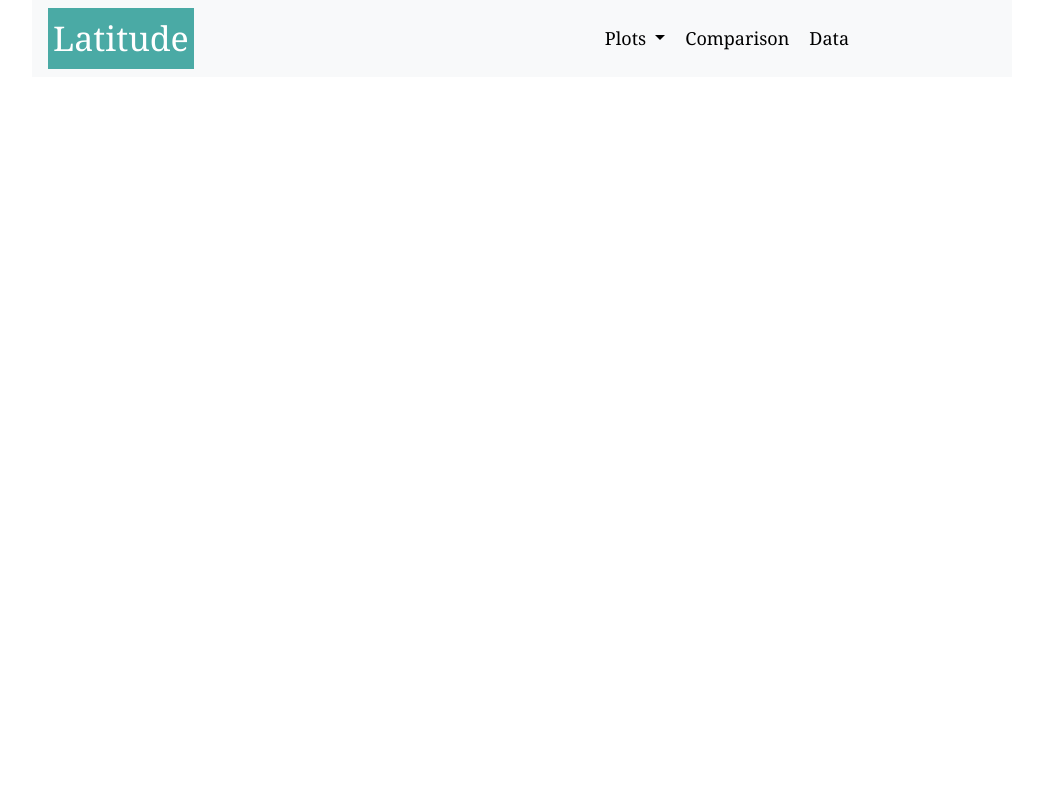
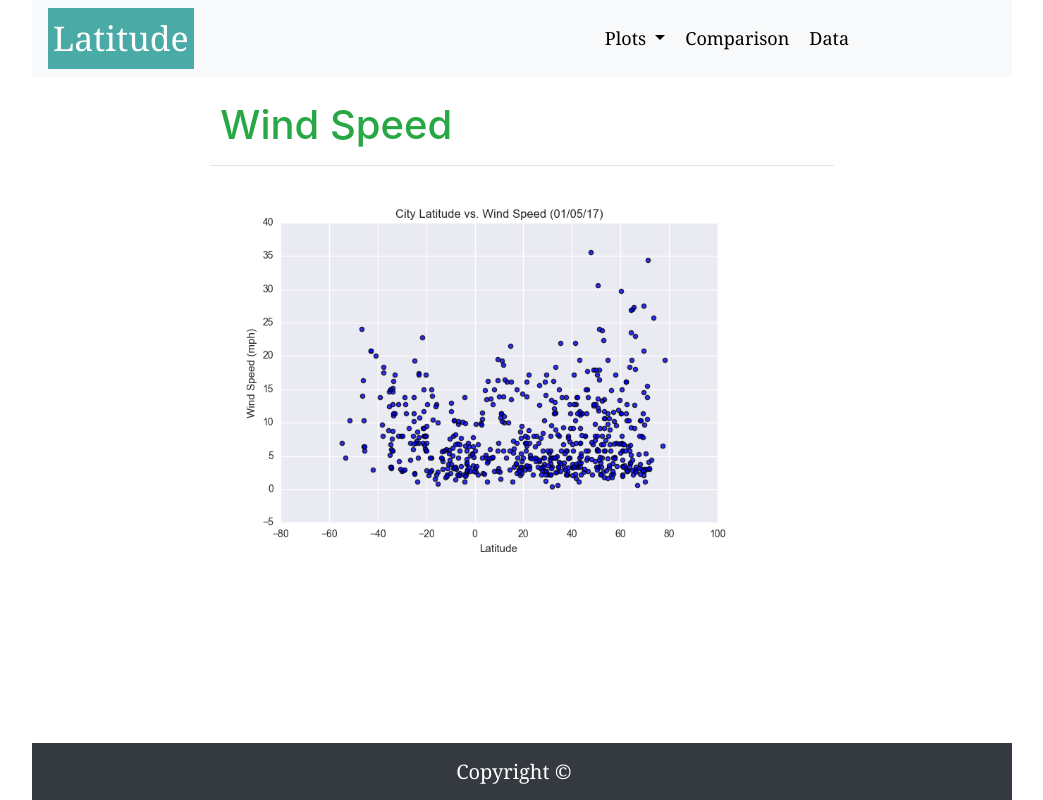
Before and after one commit to kamalnyc17/Web-Design-Challenge, a plain HTML site: page wind-speed.html in a window 1280 px wide. Shown: the whole page, without its empty margins (118-1161 px from the left). Drawn offline with nearby package versions, Linux system fonts and the light colour scheme.

Commit message:
completed plot pages

```diff
--- a/wind-speed.html
+++ b/wind-speed.html
@@ -44,6 +44,35 @@
     </nav>
 
     <!-- container/wrapper-->
+    <div class="container">
+        <!-- grid starts here-->
+        <div class="row mt-4">
+            <div class="col-12">
+                <!-- page heading -->
+                <div class="row">
+                    <div class="col-2"></div>
+                    <div class="col-8">
+                        <h1 class="text-success">Wind Speed</h1>
+                        <hr class="rounded">
+                    </div>
+                    <div class="col-2"></div>
+                </div>
+                <!-- body of the plot page -->
+                <div class="row">
+                    <div class="col-2"></div>
+                    <div class="col-8">
+                        <img src="Resources/assets/images/Wind Speed.png" alt="Plot"
+                            class="rounded float-left img-fluid" style="margin-top: 2px; max-width: 100%; height: 90%">
+                    </div>
+                    <div class="col-2"></div>
+                </div>
+            </div>
+        </div>
+        <!-- sticky footer-->
+        <nav class="navbar justify-content-center fixed-bottom navbar-dark bg-dark border-top border-dark">
+            <a class="navbar-brand" href="#">Copyright &copy</a>
+        </nav>
+    </div>
 
     <!-- jquery-->
     <script src="https://code.jquery.com/jquery-3.3.1.slim.min.js"
```
Also changed, not shown: cloudiness.html (+29 -0 lines), humidity.html (+29 -0 lines), index.html (+7 -7 lines), max-temperature.html (+31 -3 lines).
